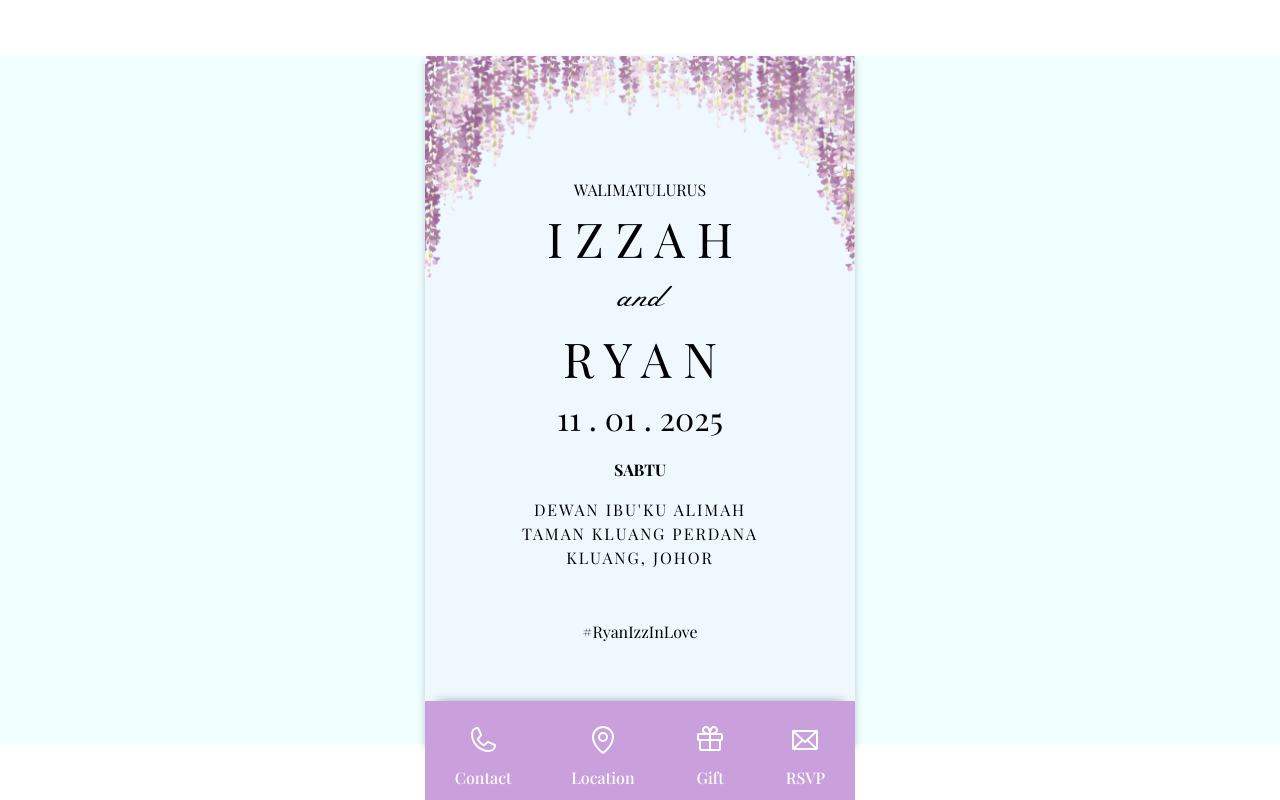
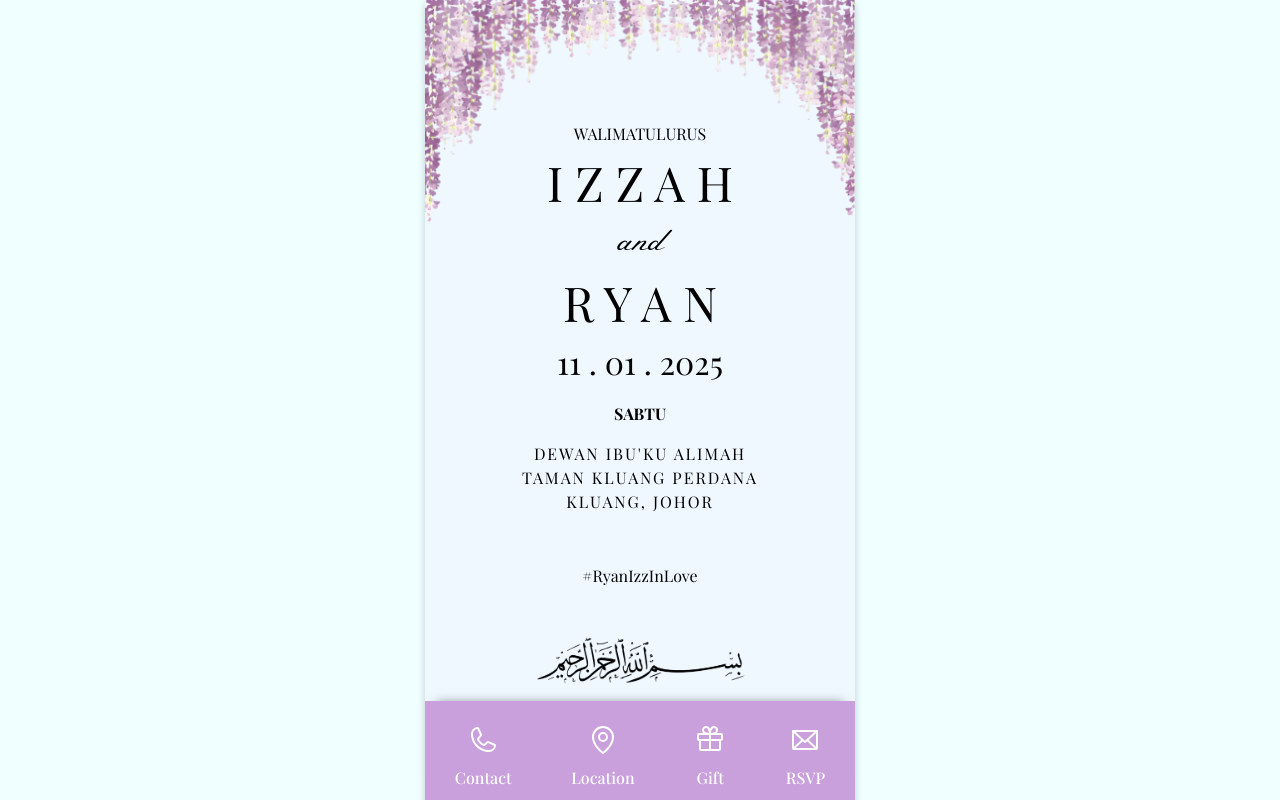
Before and after one commit to RKPinata/wedding, a Next.js app: page / in a window 1280 px wide. Shown: the top 800 px of the page. Built offline with nearby package versions, Linux system fonts and the light colour scheme.

Commit message:
Add invitation to card content

```diff
--- a/src/components/CardContent/CardContent.tsx
+++ b/src/components/CardContent/CardContent.tsx
@@ -1,4 +1,5 @@
 import Welcome from '../Welcome/Welcome'
+import Invitation from '../Invitation/Invitation';
 import Styles from './CardContent.module.css'
 
 const CardContent: React.FC = () => {
@@ -6,6 +7,7 @@ const CardContent: React.FC = () => {
         <div className={Styles["card-content-container"]}>
             <div className={Styles["card-content-items"]}>
                 <Welcome />
+                <Invitation />
             </div>
         </div>
     )
```
